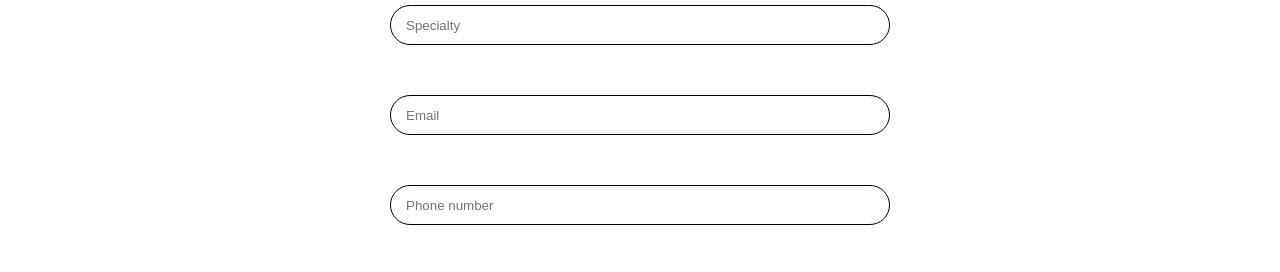
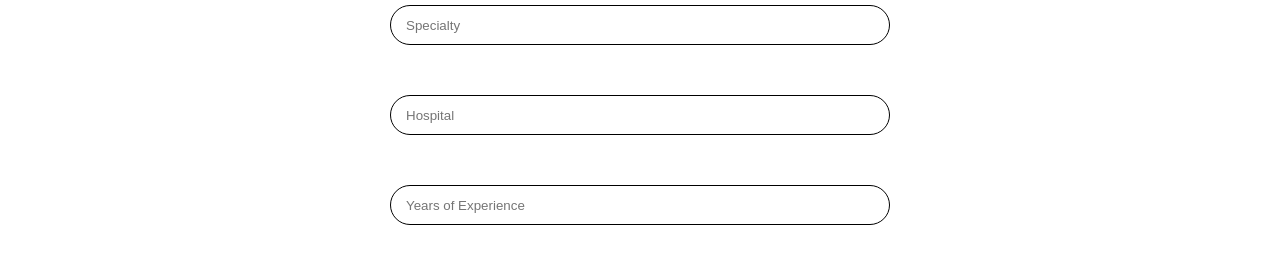
Before and after one commit to Minh-Uchiha/TeleCure, a React (Create React App) app in the folder front-end/: page /signup/doctor in a window 1280 px wide. Shown: the part 528-800 px from the top of the page. Built offline with nearby package versions, Linux system fonts and the light colour scheme.

Commit message:
Rename variables and add fields to doctor sign up

```diff
--- a/front-end/src/pages/DoctorSignupPage.jsx
+++ b/front-end/src/pages/DoctorSignupPage.jsx
@@ -6,11 +6,13 @@ const SignupForm = () => {
   const [isSignUp, setIsSignUp] = useState(true);
   const [error, setError] = useState("");
   const [user, setUser] = useState({
-    foreName: "",
-    surName: "",
+    dr_forname: "",
+    dr_surname: "",
     title: "",
     specialty: "",
-    phonenumber: "",
+    hospital: "",
+    years_expirience: "",
+    phone_number: "",
     password: "",
     reenteredPassword: "",
     email: "",
@@ -35,7 +37,7 @@ const SignupForm = () => {
           type="text"
           name="foreName"
           placeholder="First name"
-          value={user.foreName}
+          value={user.fore_name}
           onChange={handleChange}
         />
       </div>
@@ -47,7 +49,7 @@ const SignupForm = () => {
           type="text"
           name="surName"
           placeholder="Last name"
-          value={user.surName}
+          value={user.sur_name}
           onChange={handleChange}
         />
       </div>
@@ -75,6 +77,30 @@ const SignupForm = () => {
           onChange={handleChange}
         />
       </div>
+      <div
+        style={{ display: `${isSignUp ? "block" : "none"}` }}
+        className="input-field"
+      >
+        <input
+          type="text"
+          name="hospital"
+          placeholder="Hospital"
+          value={user.hospital}
+          onChange={handleChange}
+        />
+      </div>
+      <div
+        style={{ display: `${isSignUp ? "block" : "none"}` }}
+        className="input-field"
+      >
+        <input
+          type="text"
+          name="years_expirience"
+          placeholder="Years of Experience"
+          value={user.years_expirience}
+          onChange={handleChange}
+        />
+      </div>
       <div className="input-field">
         <input
           type="text"
@@ -92,7 +118,7 @@ const SignupForm = () => {
           type="text"
           name="phonenumber"
           placeholder="Phone number"
-          value={user.phonenumber}
+          value={user.phone_number}
           onChange={handleChange}
         />
       </div>
```
